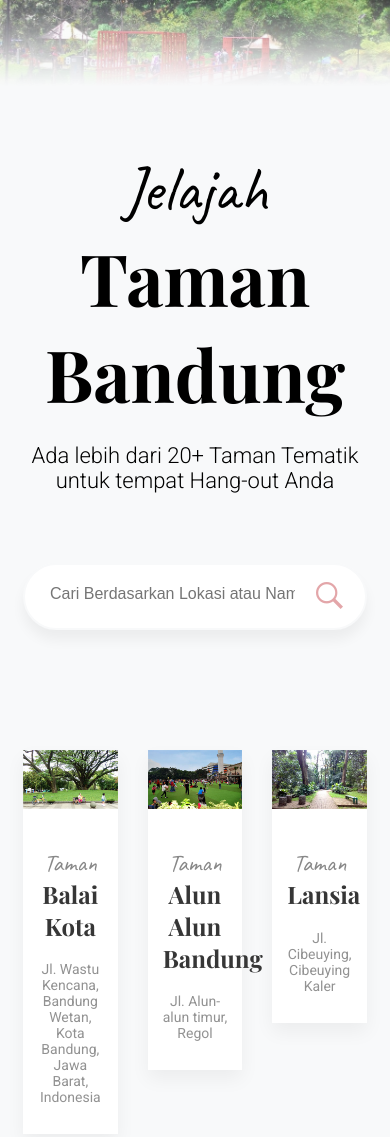
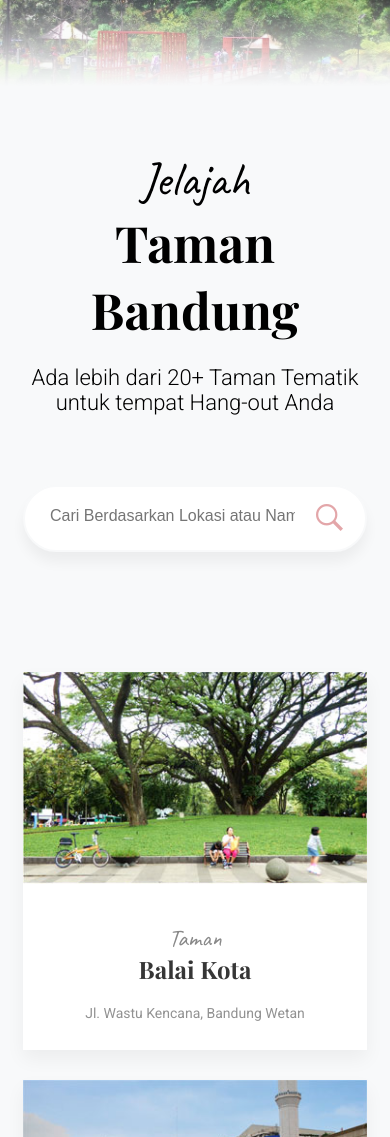
Before and after one commit to triana46/talentbandung.id, a plain HTML site: page sesi3/index.html in a window 390 px wide. Shown: the top 1137 px of the page. Drawn offline with nearby package versions, Linux system fonts and the light colour scheme.

Commit message:
Add files via upload

```diff
--- a/sesi3/index.html
+++ b/sesi3/index.html
@@ -2,6 +2,7 @@
 <html lang="en">
 <head>
     <meta charset="UTF-8">
+    <meta name="viewport" content="width=device-width, initial-scale=1.0">
     <title>Jelajah Taman Tematik Bandung</title>
     <link href="https://fonts.googleapis.com/css?family=Caveat|Playfair+Display:700|Roboto:300,400,400i" rel="stylesheet">
     <link rel="stylesheet" href="http://code.ionicframework.com/ionicons/2.0.1/css/ionicons.min.css">
@@ -35,7 +36,7 @@
                                 <span class="title">Balai Kota</span>
                             </a>
                         </h2>
-                        <p>Jl. Wastu Kencana, Bandung Wetan, Kota Bandung, Jawa Barat, Indonesia</p>
+                        <p>Jl. Wastu Kencana, Bandung Wetan</p>
                     </div>
                 </article>
             </div>
@@ -130,6 +131,9 @@
                 </article>
             </div>
         </div>
+        <div class="map">
+            <img src="">
+        </div>
         <footer class="footer">
             <p>&copy; copyright 2017 by talentbandung.id</p>
         </footer>
--- a/sesi3/style.css
+++ b/sesi3/style.css
@@ -144,3 +144,27 @@ body{
 	padding: 90px 15px 40px;
 	color: #535353;
 }
+
+@media screen and (max-width: 990px){
+	.grid-item{
+		width: 50%;
+	}
+	.grid-item:nth-child(3n+1){
+		clear: none;
+	}
+	.grid-item:nth-child(2n+1){
+		clear: both;
+	}
+}
+
+@media screen and (max-width: 480px){
+	.hero .title{
+		font-size: 50px;
+	}
+	.hero .subtitle{
+		font-size: 48px;
+	}
+	.grid-item{
+		width: 100%;
+	}
+}
```
